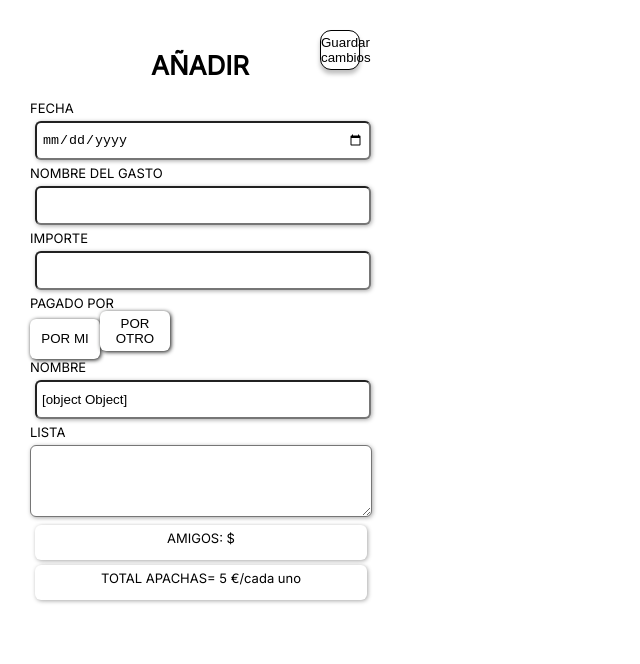
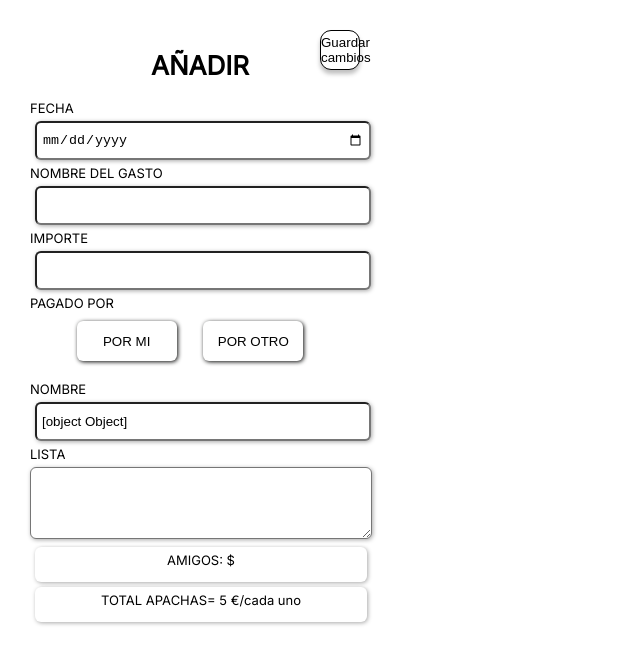
Before and after one commit to candymd/appaches, a React (Create React App) app in the folder frontend/: page /form in a window 1280 px wide. Shown: the top 664 px of the page, without its empty margins (0-640 px from the left). Built offline with nearby package versions, Linux system fonts and the light colour scheme; no server answers.

Commit message:
estilos boton form separacion

```diff
--- a/frontend/src/components/Form/Form.css
+++ b/frontend/src/components/Form/Form.css
@@ -72,7 +72,7 @@
 .rojo, .verde {
     background-color: white;
     height: 40px ;
-    width: 70px;
+    width: 100px;
     box-shadow: 1px 1px 4px 0 rgb(13 14 13);
     border-radius: 6px;
     border: none;
@@ -82,3 +82,12 @@
 label {
     float: left;
 }
+
+.botonForm{
+    display: flex;
+    justify-content: space-evenly;
+    margin: 10px;
+    width: 200%;
+    padding: 10px;
+
+}
--- a/frontend/src/components/Form/Form.js
+++ b/frontend/src/components/Form/Form.js
@@ -73,12 +73,15 @@
 
                     <div>
                         <label htmlFor="">PAGADO POR</label>
+                        <div className= "botonForm">
                         <button onClick=
                                     {irACobrar} className={isGreenActiveForm ? 'verde active' : 'verde'}>POR MI
                         </button>
                         <button onClick=
                                     {irAPagar} className={!isGreenActiveForm ? 'rojo active' : 'rojo'}>POR OTRO
                         </button>
+                        </div>
+
                     </div>
                     <div>
                         <label htmlFor="friends">NOMBRE</label>
```
